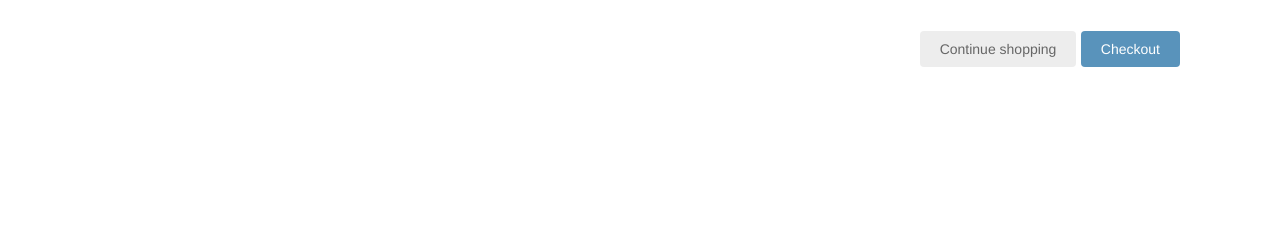
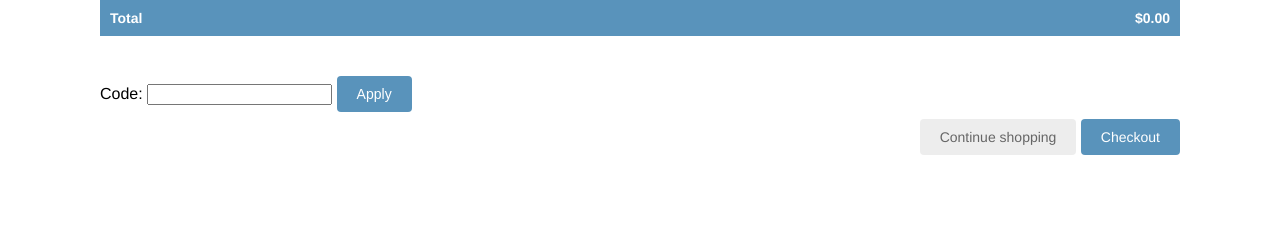
Before and after one commit to Deepak-Testpress/Shopping_app, a Django app: page /cart/ in a window 1280 px wide. Shown: the part 214-454 px from the top of the page. Run offline with Django 4.2, Linux system fonts and the light colour scheme; parts of the project's set-up code (start-up, migrations or seed data) failed here and were passed over.

Commit message:
Support applying discount coupons on the checkout page

```diff
--- a/myshop/cart/cart.py
+++ b/myshop/cart/cart.py
@@ -1,6 +1,7 @@
 from decimal import Decimal
 from django.conf import settings
 from shop.models import Product
+from coupons.models import Coupon
 
 
 class Cart(object):
@@ -10,6 +11,7 @@ class Cart(object):
         if not cart:
             cart = self.session[settings.CART_SESSION_ID] = {}
         self.cart = cart
+        self.coupon_id = self.session.get("coupon_id")
 
     def add_product(self, product, quantity=1):
         product_id = str(product.id)
@@ -70,3 +72,22 @@ class Cart(object):
 
     def __len__(self):
         return sum(item["quantity"] for item in self.cart.values())
+
+    @property
+    def coupon(self):
+        if self.coupon_id:
+            try:
+                return Coupon.objects.get(id=self.coupon_id)
+            except Coupon.DoesNotExist:
+                pass
+        return None
+
+    def get_discount(self):
+        if self.coupon:
+            return (
+                self.coupon.discount / Decimal(100)
+            ) * self.get_total_price()
+        return Decimal(0)
+
+    def get_total_price_after_discount(self):
+        return self.get_total_price() - self.get_discount()
--- a/myshop/cart/templates/cart/detail.html
+++ b/myshop/cart/templates/cart/detail.html
@@ -48,8 +48,37 @@ Your shopping cart
         </tr>
         {% endwith %}
         {% endfor %}
+        {% if cart.coupon %}
+            <tr class="subtotal">
+                <td>Subtotal</td>
+                <td colspan="4"></td>
+                <td class="num">${{ cart.get_total_price|floatformat:2 }}</td>
+            </tr>
+            <tr>
+                <td>
+                    "{{ cart.coupon.code }}" coupon
+                    ({{ cart.coupon.discount }}% off)
+                </td>
+                <td colspan="4"></td>
+                <td class="num neg">
+                - ${{ cart.get_discount|floatformat:2 }}
+                </td>
+            </tr>
+        {% endif %}
+        <tr class="total">
+            <td>Total</td>
+            <td colspan="4"></td>
+            <td class="num">
+              ${{ cart.get_total_price_after_discount|floatformat:2 }}
+            </td>
+        </tr>
     </tbody>
 </table>
+<form action="{% url "coupons:apply" %}" method="post">
+    {{ coupon_apply_form }}
+    <input type="submit" value="Apply">
+    {% csrf_token %}
+</form>
 <p class="text-right">
     <a href="{% url "shop:product_list" %}" class="button light">Continue shopping</a>
     <a href="{%url "orders:order_create" %}" class="button">
--- a/myshop/cart/views.py
+++ b/myshop/cart/views.py
@@ -3,6 +3,7 @@ from django.views.decorators.http import require_POST
 from shop.models import Product
 from .cart import Cart
 from .forms import CartAddProductForm
+from coupons.forms import CouponApplyForm
 
 
 @require_POST
@@ -28,7 +29,15 @@ def cart_detail(request):
         item["update_quantity_form"] = CartAddProductForm(
             initial={"quantity": item["quantity"], "override": True}
         )
-    return render(request, "cart/detail.html", {"cart": cart})
+    coupon_apply_form = CouponApplyForm()
+    return render(
+        request,
+        "cart/detail.html",
+        {
+            "cart": cart,
+            "coupon_apply_form": coupon_apply_form,
+        },
+    )
 
 
 @require_POST
--- /dev/null
+++ b/myshop/coupons/forms.py
@@ -0,0 +1,5 @@
+from django import forms
+
+
+class CouponApplyForm(forms.Form):
+    code = forms.CharField()
--- /dev/null
+++ b/myshop/coupons/urls.py
@@ -0,0 +1,8 @@
+from django.urls import path
+from . import views
+
+app_name = "coupons"
+
+urlpatterns = [
+    path("apply/", views.coupon_apply, name="apply"),
+]
--- a/myshop/myshop/urls.py
+++ b/myshop/myshop/urls.py
@@ -23,6 +23,7 @@ urlpatterns = [
     path("cart/", include("cart.urls", namespace="cart")),
     path("orders/", include("orders.urls", namespace="orders")),
     path("payment/", include("payments.urls", namespace="payment")),
+    path("coupons/", include("coupons.urls", namespace="coupons")),
     path("", include("shop.urls", namespace="shop")),
 ]
 if settings.DEBUG:
```
Also changed, not shown: myshop/coupons/views.py (+23 -2 lines).
